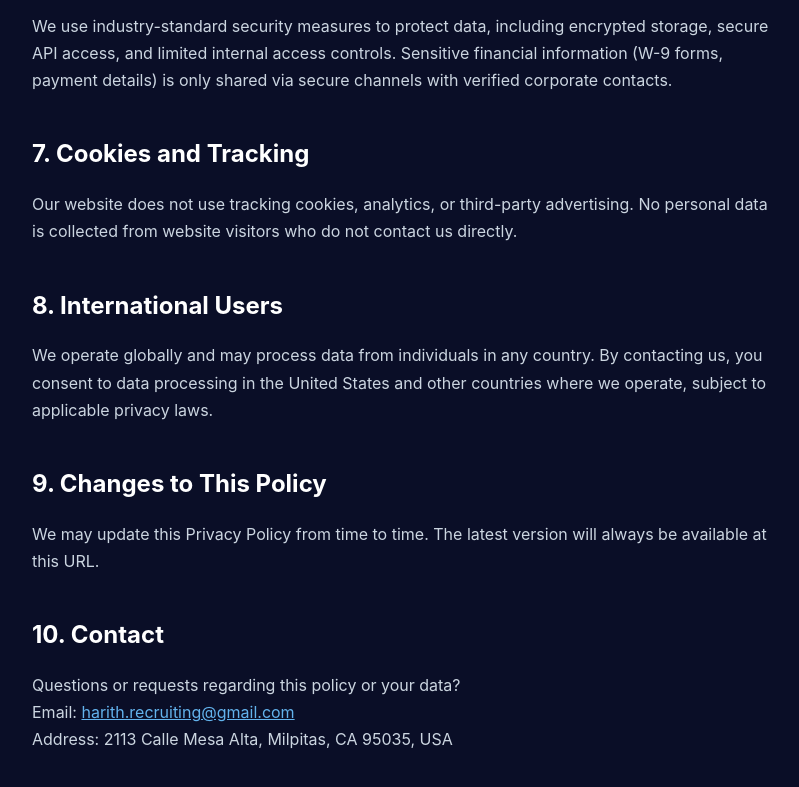
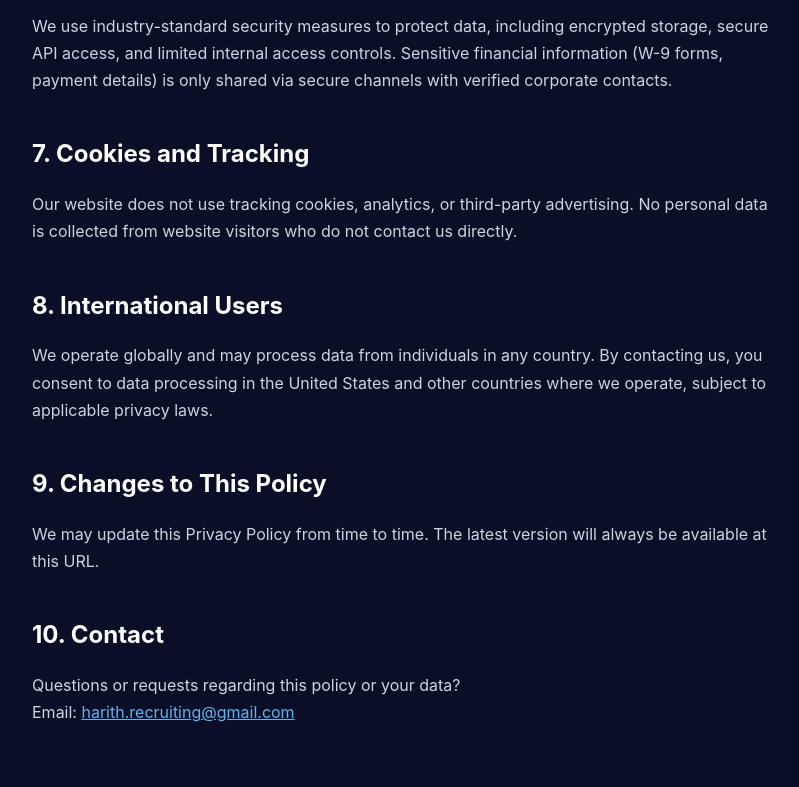
Before and after one commit to harithpatel/apex-talent-group, a plain HTML site: page privacy.html in a window 1280 px wide. Shown: the part 1638-2425 px from the top of the page, without its empty margins (232-1031 px from the left). Drawn offline with Linux system fonts and the light colour scheme.

Commit message:
Privacy: remove home address from public page
Co-authored-by: Cursor <cursoragent@cursor.com>

```diff
--- a/privacy.html
+++ b/privacy.html
@@ -138,8 +138,7 @@
     <h2>10. Contact</h2>
     <p>
       Questions or requests regarding this policy or your data?<br>
-      Email: <a href="mailto:harith.recruiting@gmail.com">harith.recruiting@gmail.com</a><br>
-      Address: 2113 Calle Mesa Alta, Milpitas, CA 95035, USA
+      Email: <a href="mailto:harith.recruiting@gmail.com">harith.recruiting@gmail.com</a>
     </p>
   </div>
 </body>
```
